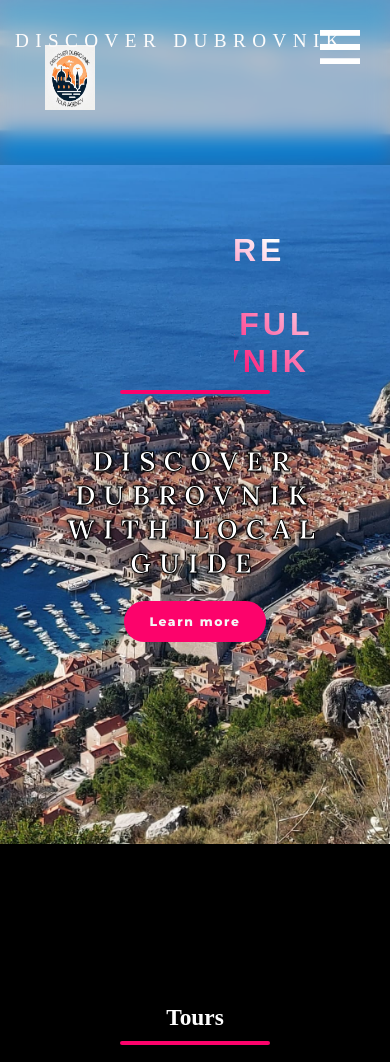
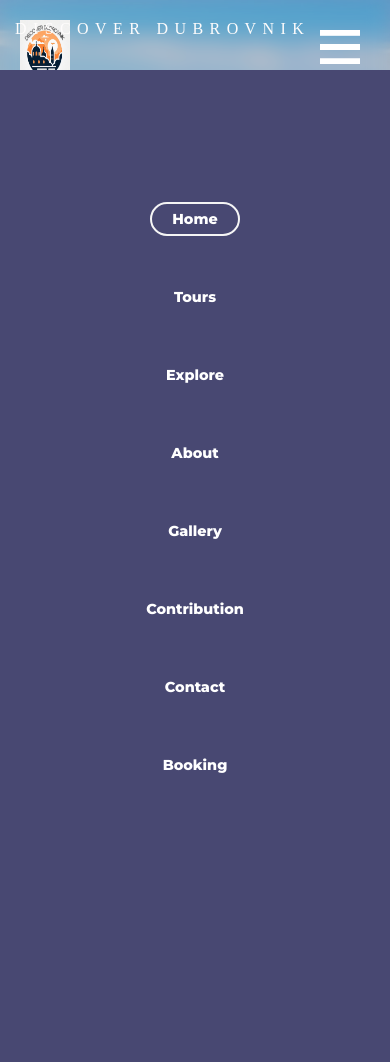
Before and after one commit to XDossier/discoverdubrovnik, a PHP site: page / in a window 390 px wide. Shown: the top 1062 px of the page. After the commit the page ends 773 px from the top, so only its background shows below. Run offline with PHP 8.4, Linux system fonts and the light colour scheme; some web fonts are replaced.

Commit message:
Update responsive.css

```diff
--- a/css/responsive.css
+++ b/css/responsive.css
@@ -1,43 +1,70 @@
 /* mobile responsiveness design */
+
+/* General Mobile Adjustments */
 @media screen and (max-width: 990px) {
   .contact_us {
     flex-direction: column;
     width: 100%;
   }
+
   form,
   .cbox {
     margin: auto;
     margin-bottom: 30px;
   }
+
+  .nav-links {
+    display: flex;
+    flex-direction: column;
+    width: 100%;
+    background: #484872;
+    position: absolute;
+    top: 70px; /* Adjust based on navbar height */
+    left: 0;
+    transition: all 0.5s ease;
+    z-index: 10; /* Ensure it appears above other content */
   }
+
+  .nav-links li {
+    margin: 15px 0; /* Adjust spacing between items */
+  }
+
+  .menu-btn {
+    display: block;
+  }
+}
+
+/* Adjustments for larger tablets and smaller desktops */
 @media screen and (max-width: 1130px) {
   .menu-btn {
     display: block;
   }
 
   .navbar {
-    padding: 45px;
+    padding: 20px;
   }
 
   .logo {
     position: absolute;
-    top: 30px;
+    top: 20px;
     left: 15px;
   }
 
   .nav-links {
+    display: flex;
     flex-direction: column;
     width: 100%;
     height: 100vh;
     justify-content: center;
     background: #484872;
-    margin-top: -900px;
+    position: absolute;
+    top: 70px; /* Adjust based on navbar height */
+    left: 0;
     transition: all 0.5s ease;
   }
 
-  .mobile-menu {
-    margin-top: 602px;
-    border-bottom-right-radius: 30%;
+  .nav-links.show-nav-links {
+    display: flex;
   }
 
   .nav-links li {
@@ -45,6 +72,7 @@
   }
 }
 
+/* For larger tablets and small desktops */
 @media screen and (max-width: 1440px) {
   .containerx {
     top: 40%;
@@ -69,8 +97,9 @@
   }
 }
 
+/* For tablets and large phones */
 @media only screen and (max-width: 850px) {
-  /*events*/
+  /* events */
   .row {
     flex-direction: column;
   }
@@ -83,38 +112,45 @@
     max-width: 90%;
   }
 
-  /*explore*/
+  /* explore */
   .explore-content {
     width: 100%;
+    text-align: center;
+    margin: 0 auto;
   }
 
-  /*tours*/
+  /* tours */
   .tours {
     width: 100%;
   }
 
-  /*footer*/
+  /* footer */
   .footer {
     padding: 10px;
   }
+
   .content-col {
     width: 100%;
   }
+
   #about_us p {
     width: 70%;
   }
 }
 
+/* For phones and very small screens */
 @media screen and (max-width: 770px) {
   #about_us p {
     width: 85%;
     padding-top: 7em;
     margin: auto;
   }
+
   form,
   .cbox {
     width: 90%;
   }
+
   .ctn {
     margin: auto;
   }
@@ -125,45 +161,66 @@
     width: 80%;
   }
 
-  .explore-content .ctn {
-    margin: 40px auto;
+  .image-gallery {
+    grid-template-columns: 1fr; /* Adjust gallery layout for small screens */
   }
+
+  .slider-wrapper {
+    width: 100%;
+    height: auto; /* Adjust height for small screens */
   }
-@media screen and (max-width: 600px) {
-  #about_us p {
-    margin: auto;
+
+  .footer {
+    padding: 10px 20px;
   }
-}
-@media screen and (max-width: 470px) {
-  .ctn {
-    padding: 13px 25px;
-  }
-  .c_boxx a p {
-    font-size: 17.5px;
-  }
-}
-@media screen and (max-width: 400px) {
-  .ctn {
-    padding: 13px 25px;
-  }
-  .c_boxx a p {
-    font-size: 16px;
+
+  #back-to-top button {
+    font-size: 0.8rem;
+    padding: 8px 16px;
   }
 }
 
-@media (max-width: 850px) {
-  .content-col {
-    text-align: center;
+/* For extremely small screens (phones in portrait mode) */
+@media screen and (max-width: 480px) {
+  .logo {
+    font-size: 1rem;
   }
-  .content-col .line {
-    margin: 0.5rem auto;
+
+  .nav-links li {
+    font-size: 0.9rem;
   }
-  .content-col .ctn {
-    margin: 0 auto;
-    position: inherit;
+
+  .header-content h1 {
+    font-size: 5vmin;
   }
-  .content-col p {
-    max-width: 75%;
-    text-align: justify;
+
+  .header-content h2 {
+    font-size: 3vmin;
+  }
+
+  .explore-content h1 {
+    font-size: 1.5rem;
+  }
+
+  .explore-content p {
+    padding: 0 20px;
+  }
+
+  .card {
+    width: 90%;
+    margin: 10px auto;
+  }
+
+  .cform {
+    padding: 0.5em;
+  }
+
+  .contact_us {
+    flex-direction: column;
+    width: 100%;
+  }
+
+  .footer {
+    padding: 5px 10px;
   }
 }
```
Lines whose indentation alone changed are shown as unchanged.
